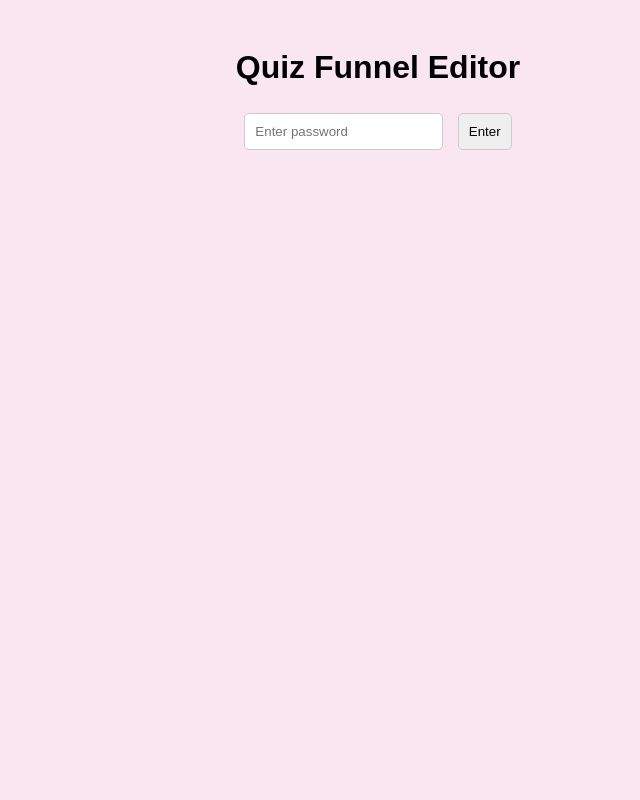
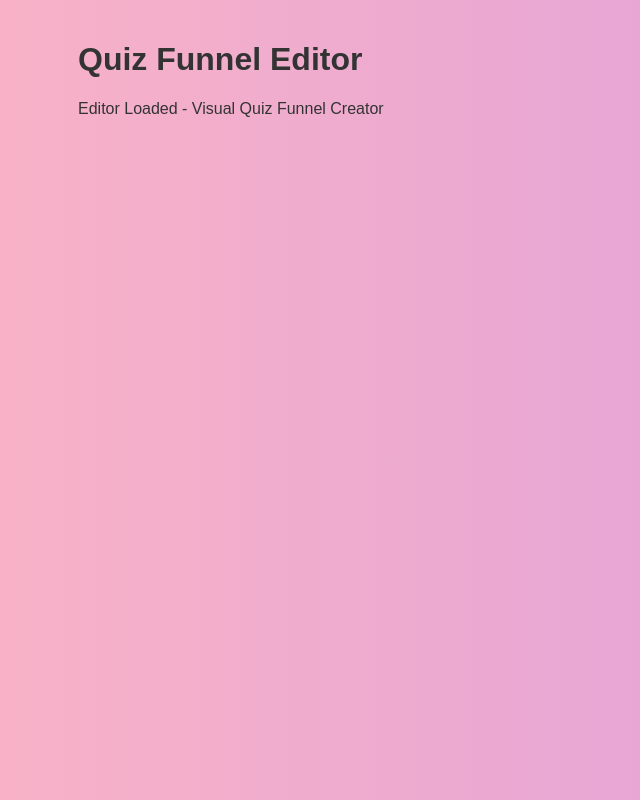
Before and after one commit to junes231/quiz-funnel-editor, a plain HTML site: page index.html in a window 1280 px wide. Shown: the whole page, without its empty margins (262-902 px from the left). Drawn offline with Linux system fonts and the light colour scheme.

Commit message:
Add files via upload

```diff
--- a/editor-config.js
+++ b/editor-config.js
@@ -1 +1,7 @@
-// Configuration placeholder - future dynamic configuration support
+// Placeholder config for future extensions
+const defaultConfig = {
+  version: "A",
+  backgroundColor: "#dda0dd",
+  buttonColor: "green",
+  questions: []
+};
--- a/index.html
+++ b/index.html
@@ -5,17 +5,12 @@
   <meta name="viewport" content="width=device-width, initial-scale=1.0"/>
   <title>Quiz Funnel Editor</title>
   <link rel="stylesheet" href="style.css" />
+  <script defer src="script.js"></script>
 </head>
 <body>
-  <div id="editor">
+  <div id="app">
     <h1>Quiz Funnel Editor</h1>
-    <input type="password" id="accessPassword" placeholder="Enter password" />
-    <button onclick="checkPassword()">Enter</button>
-    <div id="editorApp" style="display:none;">
-      <!-- 编辑器内容由 script.js 控制 -->
-    </div>
+    <p>Editor Loaded - Visual Quiz Funnel Creator</p>
   </div>
-  <script src="editor-config.js"></script>
-  <script src="script.js"></script>
 </body>
 </html>
--- a/script.js
+++ b/script.js
@@ -1,15 +1,3 @@
-const PASSWORD = "hersupps2025";
-function checkPassword() {
-  const input = document.getElementById("accessPassword").value;
-  if (input === PASSWORD) {
-    document.getElementById("accessPassword").style.display = "none";
-    document.querySelector("button").style.display = "none";
-    document.getElementById("editorApp").style.display = "block";
-    initEditor();
-  } else {
-    alert("Incorrect password");
-  }
-}
-function initEditor() {
-  document.getElementById("editorApp").innerHTML = "<p>Editor Loaded - Visual Quiz Funnel Creator</p>";
-}
+document.addEventListener('DOMContentLoaded', () => {
+  console.log('Editor Loaded');
+});
--- a/style.css
+++ b/style.css
@@ -1,13 +1,11 @@
 body {
-  background-color: #f9e6f0;
   font-family: Arial, sans-serif;
-  text-align: center;
+  background: linear-gradient(to right, #ffb6c1, #dda0dd);
+  color: #333;
+  margin: 0;
   padding: 20px;
 }
-#editorApp { margin-top: 20px; }
-input, button {
-  padding: 10px;
-  margin: 5px;
-  border-radius: 5px;
-  border: 1px solid #ccc;
+#app {
+  max-width: 600px;
+  margin: auto;
 }
```
Also changed, not shown: README.txt (added).
